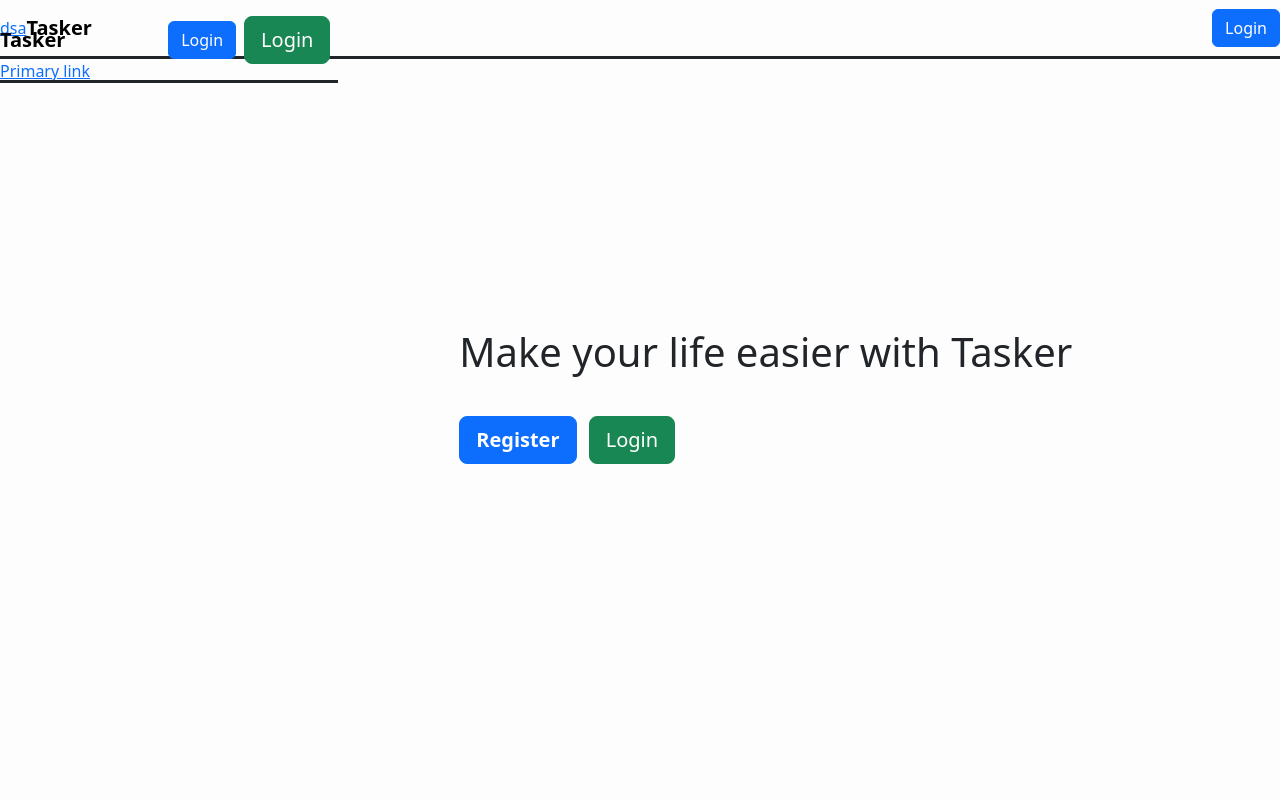
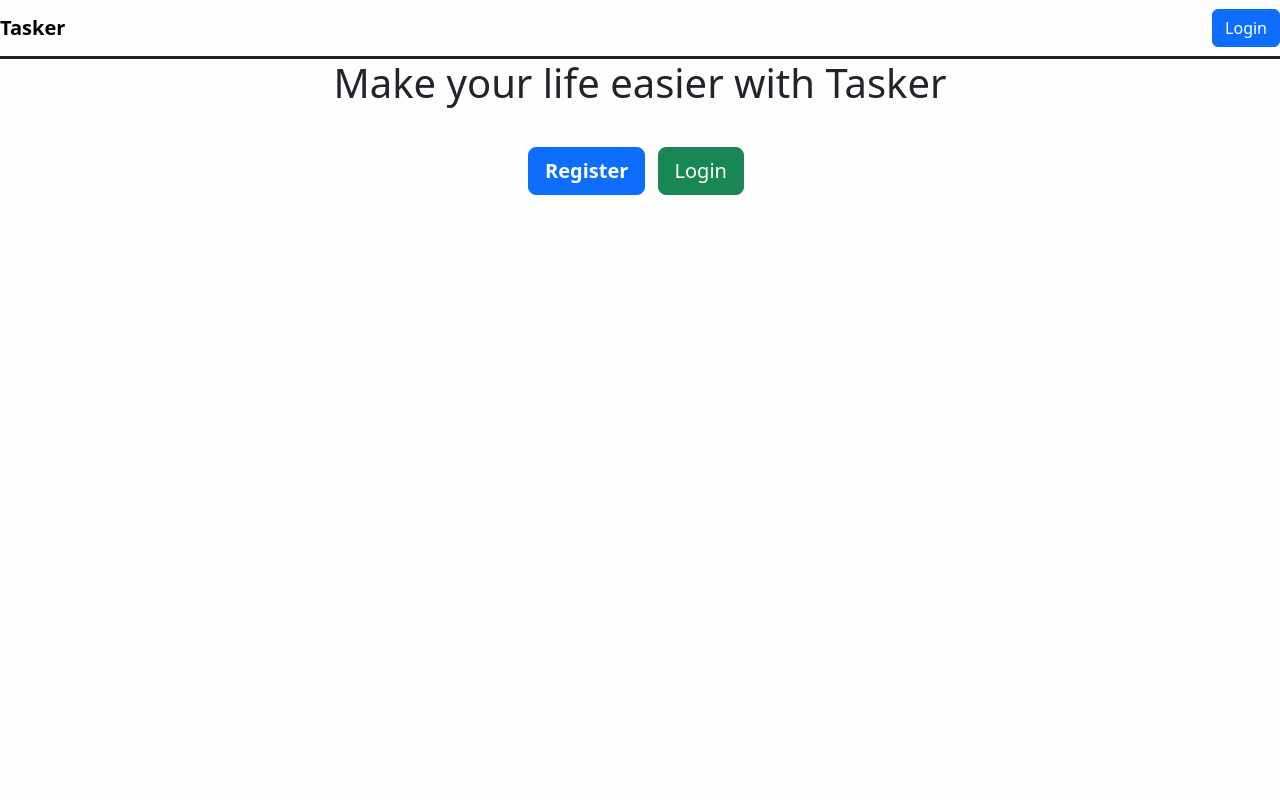
Before and after one commit to frooody/tasker, a Django app: page / in a window 1280 px wide. Run offline with Django 3.2, Linux system fonts and the light colour scheme; some libraries are stand-ins or nearby versions.

Commit message:
Fixed home page

```diff
--- a/tasker_app/templates/hello/base.html
+++ b/tasker_app/templates/hello/base.html
@@ -38,6 +38,16 @@
         <title> Tasker </title>
     </head>
     <body style="background-color: rgb(253, 253, 253);">
+      <nav class="navbar navbar-expand-lg navbar-light justify-content-center" id="header">
+            <a class="navbar-brand main-heading" href="{% url 'index' %}"><b>Tasker</b></a>
+              <div class="collapse navbar-collapse text-center" id="navbarNavDropdown">
+                <ul class="navbar-nav ms-auto">
+                  <li class="nav-item">
+                    <a class="btn btn-primary navbar-btn" type="button" href="#">Login</a>
+                  </li>
+                </ul>
+              </div>
+        </nav>
         {% block content %}
         {% endblock %}
       </body>
--- a/tasker_app/templates/hello/index.html
+++ b/tasker_app/templates/hello/index.html
@@ -1,36 +1,10 @@
 {% extends 'hello/base.html' %}
   {% block content %}
-  <nav class="navbar navbar-expand-lg navbar-light justify-content-center" id="header">
-    <a href="dsada">dsa</a>
-        <a class="navbar-brand main-heading" href="{% url 'index' %}"><b>Tasker</b></a>
-          <div class="collapse navbar-collapse text-center" id="navbarNavDropdown">
-            <ul class="navbar-nav ms-auto">
-              <li class="nav-item">
-                <a class="btn btn-primary navbar-btn" type="button" href="#">Login</a>
-              </li>
-            </ul>
-          </div>
-    </nav>
-    <a href="#" class="link-primary">Primary link</a>
-    <div class="outer1">
-      <nav class="navbar navbar-expand-lg navbar-light justify-content-center" id="header">
-            <a class="navbar-brand main-heading" href="{% url 'index' %}"><b>Tasker</b></a>
-              <div class="collapse navbar-collapse text-center" id="navbarNavDropdown">
-                <ul class="navbar-nav ms-auto">
-                  <li class="nav-item">
-                    <a class="btn btn-primary navbar-btn" type="button" href="#">Login</a>
-                  </li>
-                </ul>
-                <button type="button" class="btn btn-success btn-lg m-2"><a style="color: white; text-decoration: none;" href="{% url 'login:index' %}">Login</a></button>
-              </div>
-        </nav>
-      <div class="middle1">
-        <div class="inner1">
-          <h1>Make your life easier with Tasker</h1>
-          <br>
-          <button type="button" class="btn btn-primary btn-lg"><a class="rega" href="{% url 'register:index' %}"><b>Register</b></a></button>
-          <button type="button" class="btn btn-success btn-lg m-2"><a style="color: white; text-decoration: none;" href="{% url 'login:index' %}">Login</a></button>
-        </div>
-      </div>
+    <div class="container text-center">
+      <h1>Make your life easier with Tasker</h1>
+      <br>
+      <button type="button" class="btn btn-primary btn-lg"><a class="rega" href="{% url 'register:index' %}"><b>Register</b></a></button>
+      <button type="button" class="btn btn-success btn-lg m-2"><a style="color: white; text-decoration: none;" href="{% url 'login:index' %}">Login</a></button>
+
     </div>
-  {% endblock %}
+            {% endblock %}
```
